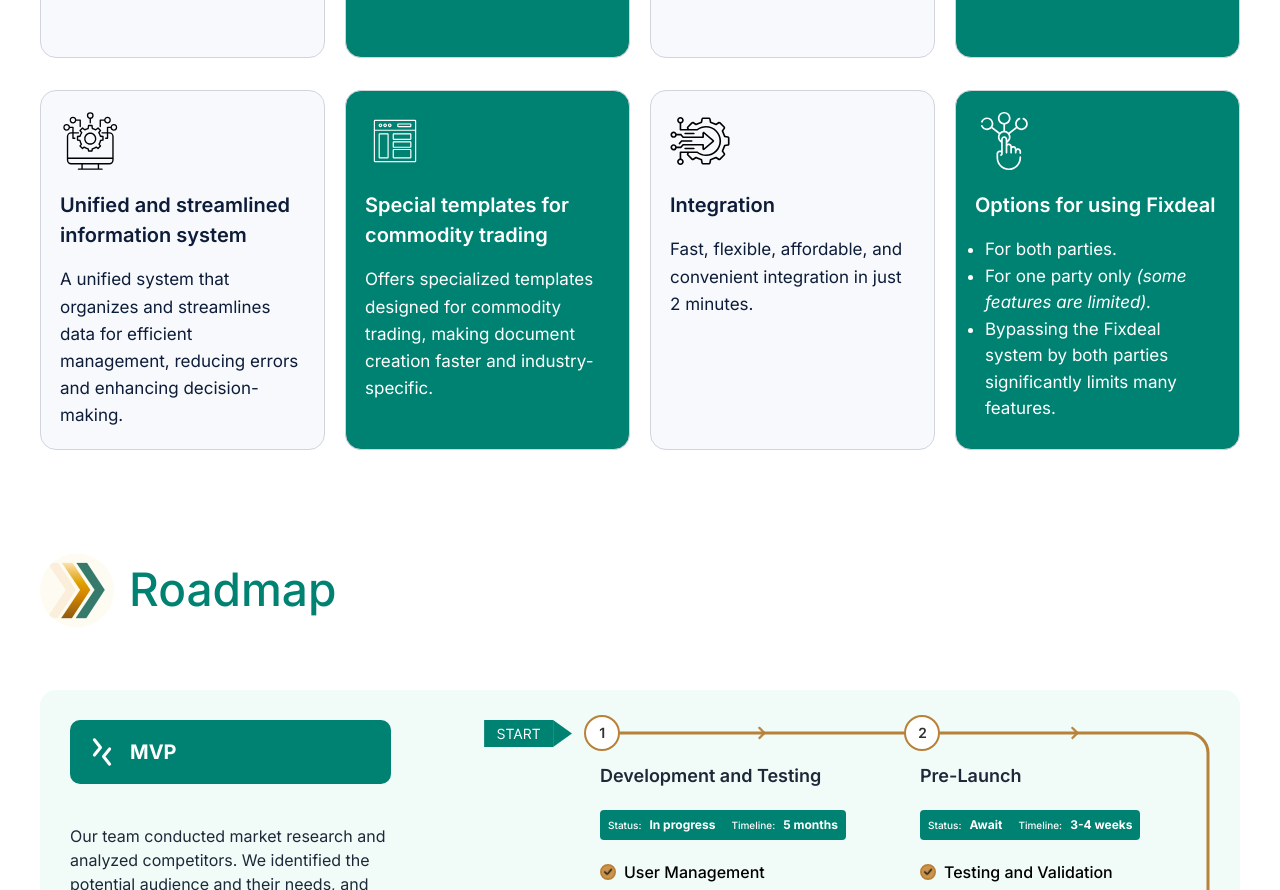
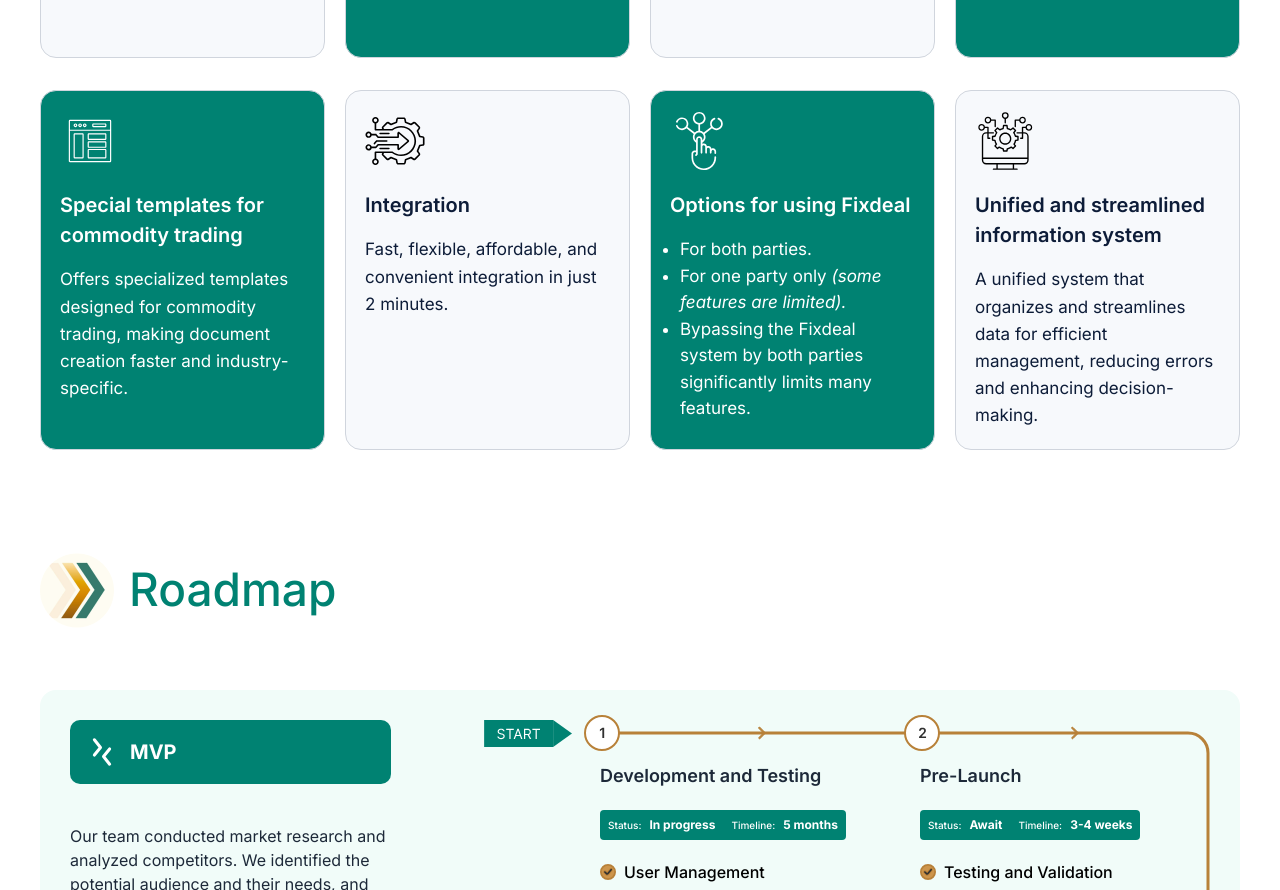
Before and after one commit to SergioUAX/fixdeal-landing, a plain HTML site: page index.html in a window 1280 px wide. Shown: the part 1358-2248 px from the top of the page. Drawn offline with nearby package versions, Linux system fonts and the light colour scheme.

Commit message:
benefits_changes_2025012_ver2

```diff
--- a/fd_css/fd-styles.css
+++ b/fd_css/fd-styles.css
@@ -2087,6 +2087,14 @@
     padding-bottom: 60px;
     }
 
+    .benefits-list-item:nth-child(5) {
+        order: 8;
+    }
+
+
+
+
+
     .roadmap>.container {
         padding-left: 40px;
         padding-right: 40px;
```
